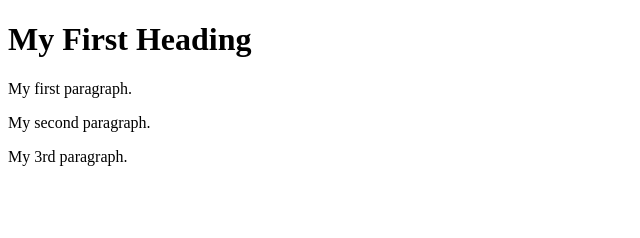
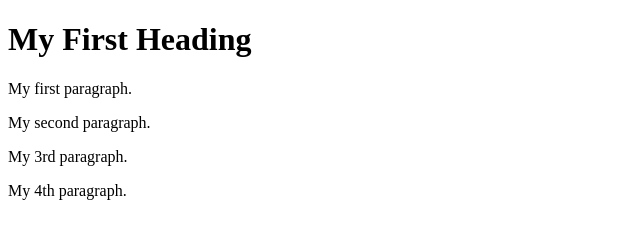
Before and after one commit to eman1970/gittest, a plain HTML site: page index.html in a window 1280 px wide. Shown: the whole page, without its empty margins (0-640 px from the left). Drawn offline with Linux system fonts and the light colour scheme.

Commit message:
First commit

```diff
--- a/index.html
+++ b/index.html
@@ -6,6 +6,7 @@
 <p>My first paragraph.</p>
 <p>My second paragraph.</p>
 <p>My 3rd paragraph.</p>
+<p>My 4th paragraph.</p>
 
 </body>
 </html>
```
